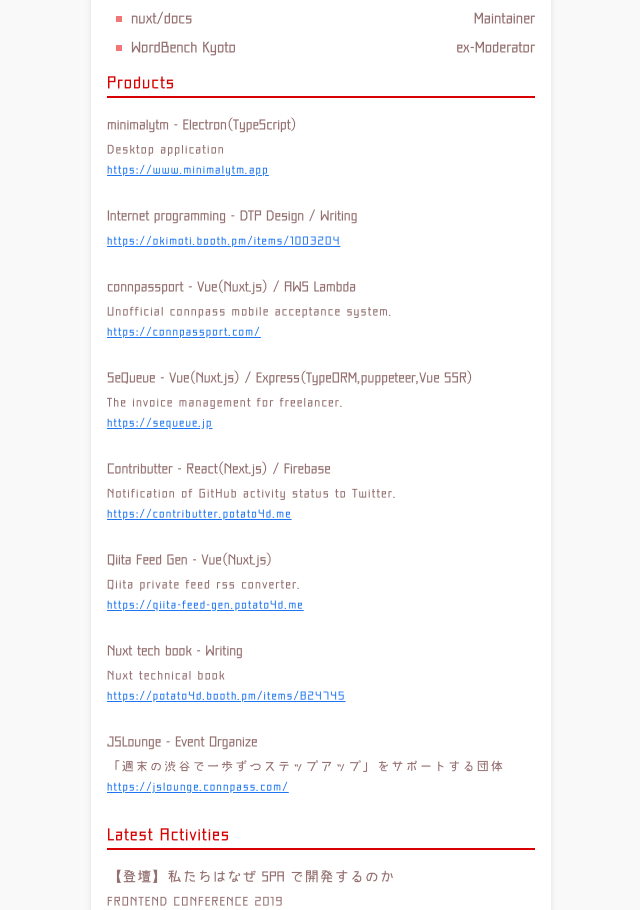
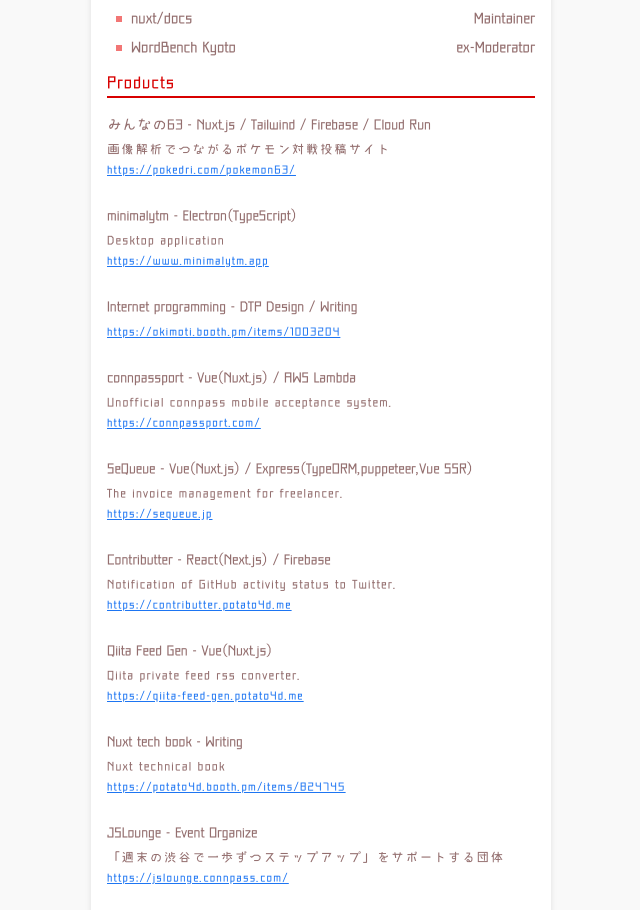
Before and after one commit to potato4d/potato4d.me, a Nuxt app: page / in a window 1280 px wide. Shown: the part 1769-2679 px from the top of the page, without its empty margins (319-959 px from the left). Built offline with nearby package versions, Linux system fonts and the light colour scheme.

Commit message:
chore: Update products

```diff
--- a/app/assets/source.ts
+++ b/app/assets/source.ts
@@ -89,6 +89,13 @@
 ]
 
 export const products: Product[] = [
+  {
+    title: 'みんなの63',
+    about: '画像解析でつながるポケモン対戦投稿サイト',
+    stack: 'Nuxt.js / Tailwind / Firebase / Cloud Run',
+    url: 'https://pokedri.com/pokemon63/',
+    link_url: 'https://pokedri.com/pokemon63/'
+  },
   {
     title: 'minimalytm',
     about: 'Desktop application',
```
